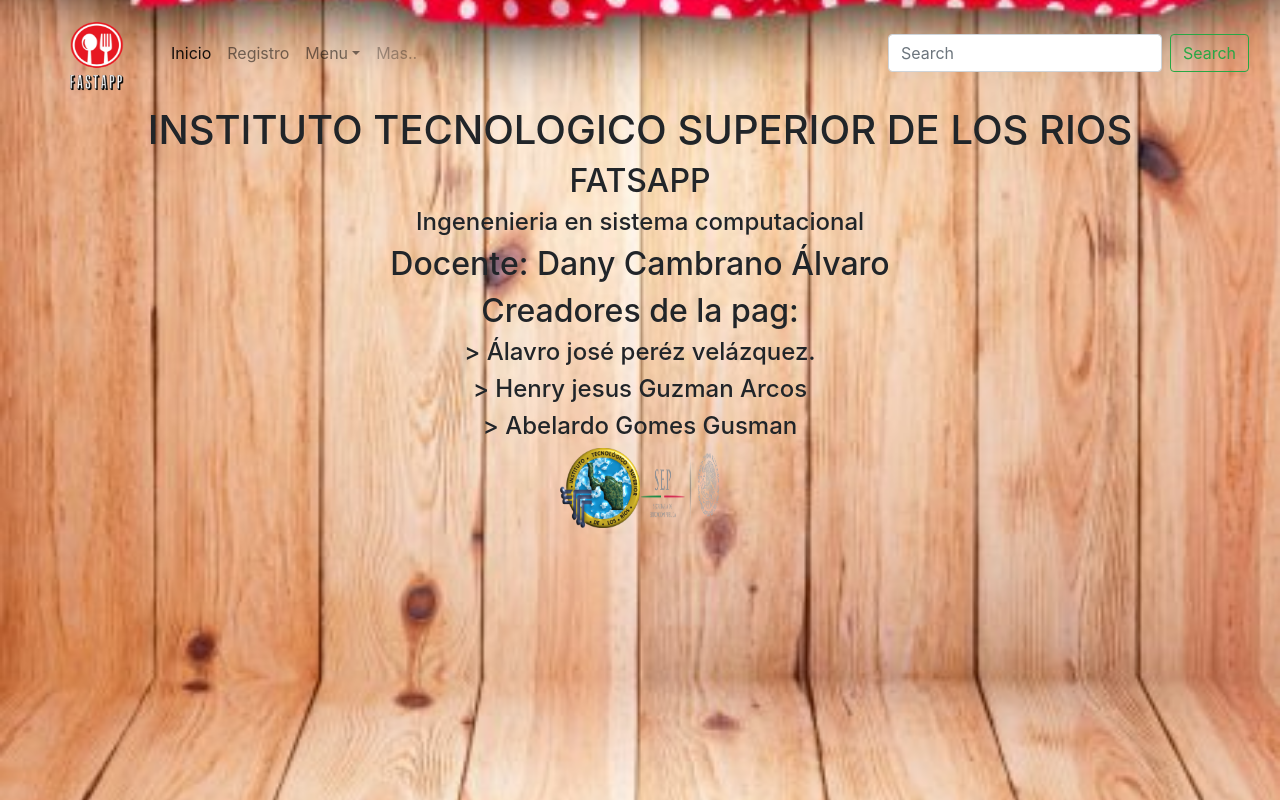
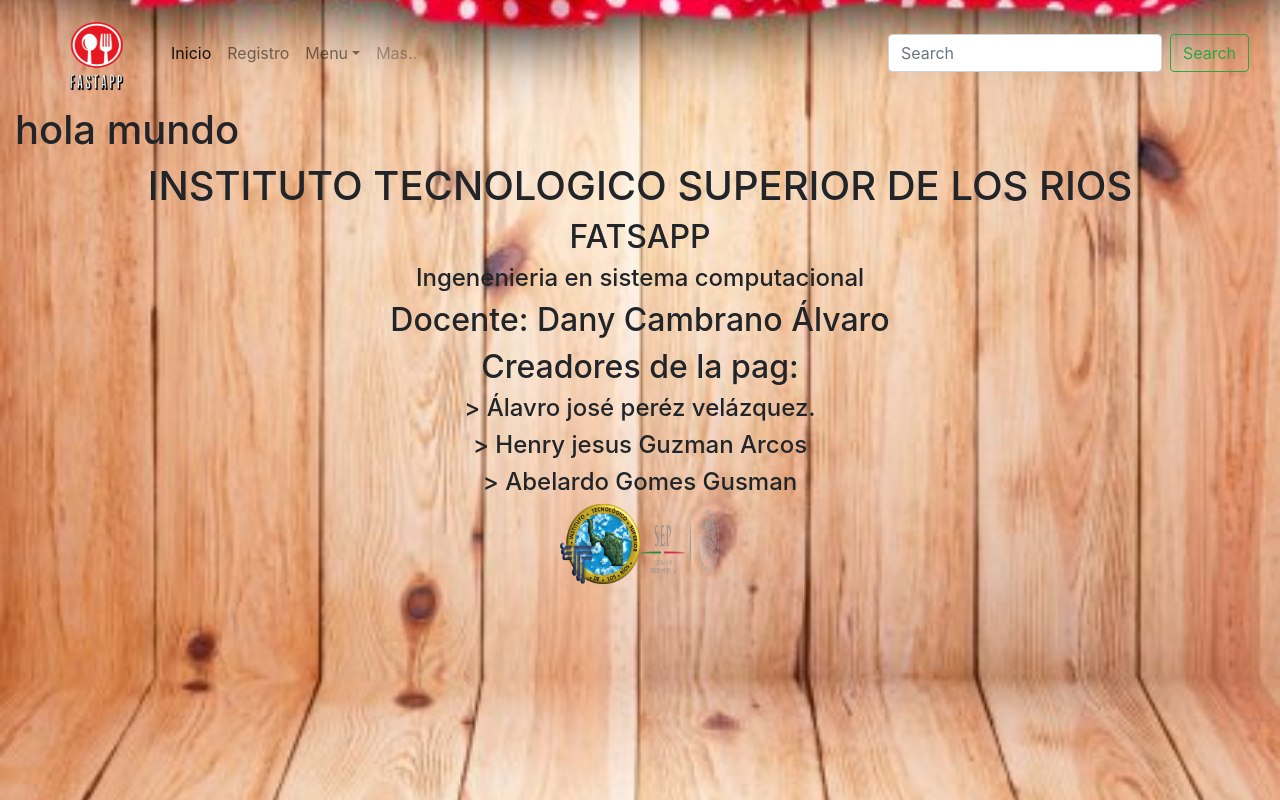
Before and after one commit to Henrry-j98/MYFASTAPP, a React (Create React App) app: page /contacto in a window 1280 px wide. Built offline with nearby package versions, Linux system fonts and the light colour scheme.

Commit message:
actualisacion

```diff
--- a/src/components/header.js
+++ b/src/components/header.js
@@ -4,7 +4,7 @@ import Home from '../pages/home';
 import Logo from '../imagenes/l1.png';
 import Acecade from '../pages/acercade';
 import Pie from '../pages/pie';
-
+import Contato from '../pages/contacto';
 
 
 
@@ -37,7 +37,7 @@ class header extends Component {
         </a>
                                         <div className="dropdown-menu" aria-labelledby="navbarDropdown">
                                             <Link className="dropdown-item" href="#">Ofertas</Link>
-                                            <Link className="dropdown-item" href="#">Contacto</Link>
+                                            <a className="dropdown-item" href="/contacto">Contacto</a>
                                             <div className="dropdown-divider"></div>
                                             <a className="dropdown-item" href="/acercade">Acerca de..</a>
                                         </div>
@@ -60,6 +60,8 @@ class header extends Component {
                     <Switch>
                         <Route path="/" exact component={Home} />
                         <Route path="/acercade" exact component={Acecade} />
+                        <Route path="/contacto" exact component={Contato} />
+
                     </Switch>
 
 
--- /dev/null
+++ b/src/pages/contacto.js
@@ -0,0 +1,13 @@
+import React, { Component } from 'react';
+
+class contato extends Component {
+    render() {
+        return (
+            <div>
+                <h1>hola mundo</h1>
+            </div>
+        );
+    }
+}
+
+export default contato;
```
